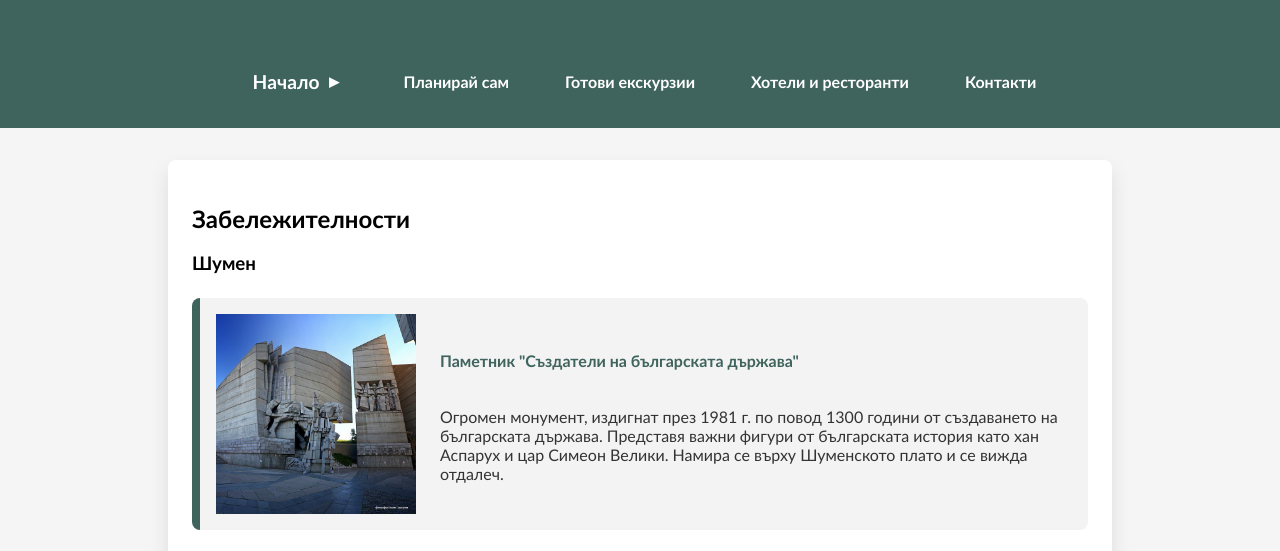
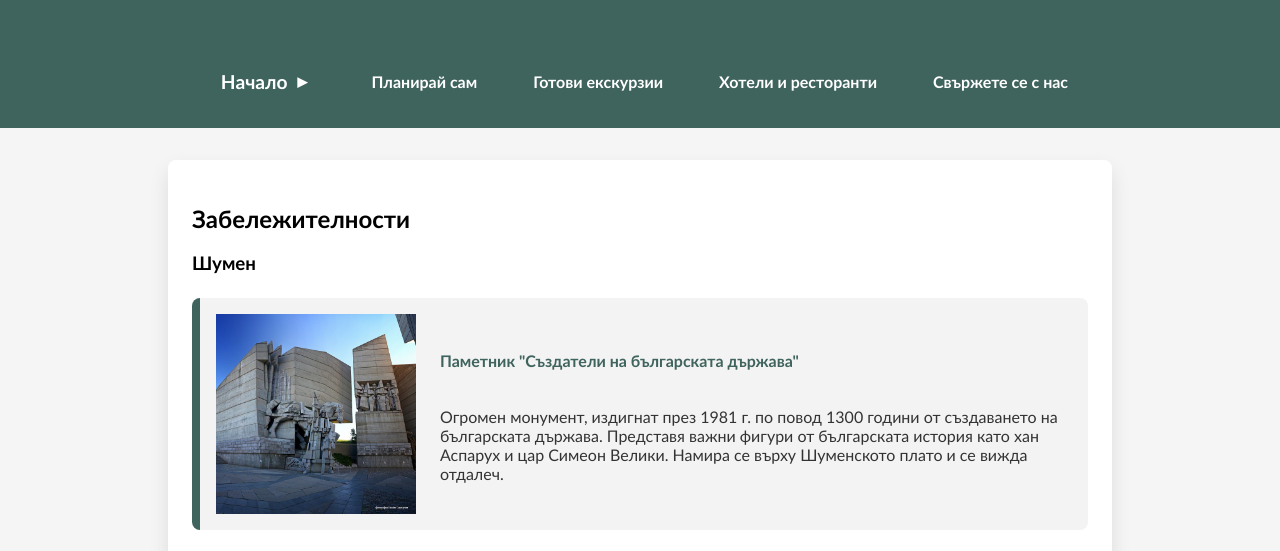
Before and after one commit to IT-8-TUES/8A-24-25-Team1, a plain HTML site: page Eleonora/Northeast.html in a window 1280 px wide. Shown: the part 202-753 px from the top of the page. Drawn offline with Linux system fonts and the light colour scheme; files whose address does not match are found by name.

Commit message:
changing the navs

```diff
--- a/Eleonora/Northeast.html
+++ b/Eleonora/Northeast.html
@@ -29,7 +29,7 @@
                 <a href="../Eleonora/plan_alone.html">Планирай сам</a>
                 <a href="../Alex/readyTrips.html">Готови екскурзии</a>
                 <a href="../Teodor/recommendations.html">Хотели и ресторанти</a>
-                <a href = "../Teodor/contacts.html">Контакти</a>
+                <a href = "../Teodor/contacts.html">Свържете се с нас</a>
             </nav>
         </header>
         <main>
@@ -220,7 +220,7 @@
                 <a href = "../Teodor/recommendations.html" class = "main-link">Хотели и ресторанти</a>
             </div>
             <div class="link-group" id="contacts">
-                <a href = "../Teodor/contacts.html" class = "main-link">Контакти</a>
+                <a href = "../Teodor/contacts.html" class = "main-link">Свържете се с нас</a>
                 <p>Тел: +359889889</p>
                 <p>Адрес:<a href="https://www.google.com/maps/place/Tourist+Information+Centre+@+The+City+Garden/@42.6950333,23.3217788,17.69z/data=!4m6!3m5!1s0x40aa856de537bdcb:0x7f162a218563a7!8m2!3d42.6949529!4d23.3247223!16s%2Fg%2F11c1s1j922?entry=ttu&g_ep=EgoyMDI1MDUxNS4xIKXMDSoASAFQAw%3D%3D">Площад „Княз Александър I“ №4, Център, София 1000</a></p>
             </div>
```
Also changed, not shown: Alex/Southwest.html (+1 -1 lines), Alex/excursion.html (+1 -1 lines), Alex/excursion4.html (+1 -1 lines), Alex/excursion5.html (+1 -1 lines), Alex/index.html (+1 -1 lines), Alex/readyTrips.html (+1 -1 lines), Eleonora/Northwest.html (+2 -2 lines), Eleonora/plan_alone.html (+2 -2 lines), Teodor/contacts.html (+1 -1 lines), Teodor/recommendations.html (+1 -1 lines).
